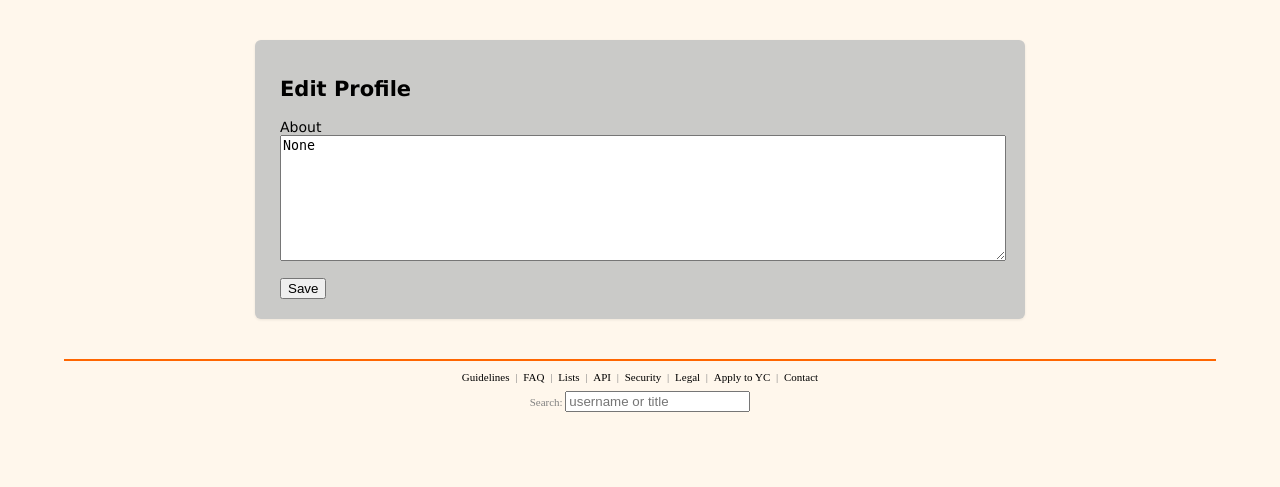
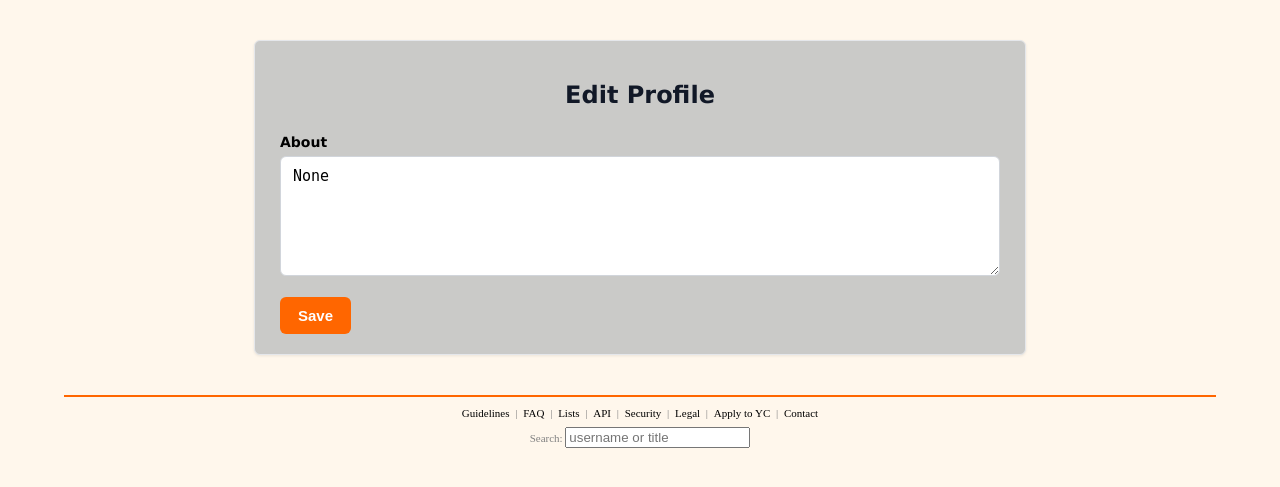
Before and after one commit to younus3443/Hacker_News_clone, a Django app: page /profile/edit/ in a window 1280 px wide. Shown: the part 46-533 px from the top of the page. Run offline with Django 5.2, Linux system fonts and the light colour scheme; the visitor is signed in with stand-in values (Sample User, id 1).

Commit message:
Add styles for profile container and form elements

```diff
--- a/Hackernews/core/static/css/style.css
+++ b/Hackernews/core/static/css/style.css
@@ -100,6 +100,114 @@ body {
   font-size: 14px;
 }
 
+/* edit_post */
+.profile-container {
+    max-width: 650px;
+    margin: 40px auto;
+    padding: 25px 30px;
+    background-color: #cacac8;
+    border: 1px solid #e5e7eb;
+    border-radius: 10px;
+    box-shadow: 0 6px 20px rgba(0, 0, 0, 0.06);
+    font-family: Arial, Helvetica, sans-serif;
+}
+
+/* Heading */
+.profile-container h2 {
+    margin-bottom: 25px;
+    font-size: 24px;
+    font-weight: bold;
+    color: #111827;
+    text-align: center;
+}
+
+/* Form labels */
+.profile-container label {
+    font-weight: 600;
+    color: #000
+}
+
+/* Input fields */
+.profile-container input[type="text"],
+.profile-container input[type="url"],
+.profile-container textarea {
+    width: 100%;
+    margin-top: 6px;
+    padding: 10px 12px;
+    font-size: 15px;
+    border: 1px solid #d1d5db;
+    border-radius: 6px;
+    box-sizing: border-box;
+    transition: border-color 0.2s, box-shadow 0.2s;
+}
+
+/* Focus effect */
+.profile-container input:focus,
+.profile-container textarea:focus {
+    outline: none;
+    border-color: #2563eb;
+    box-shadow: 0 0 0 2px rgba(37, 99, 235, 0.15);
+}
+
+/* Textarea */
+.profile-container textarea {
+    resize: vertical;
+    min-height: 120px;
+}
+
+/* Buttons */
+.profile-container button {
+    background-color: #ff6600;
+    color: white;
+    border: none;
+    padding: 10px 18px;
+    font-size: 15px;
+    font-weight: 600;
+    border-radius: 6px;
+    cursor: pointer;
+
+}
+
+.profile-container button:hover {
+    background-color: #ee670e;
+    box-shadow: 0 6px 18px rgba(37, 99, 235, 0.25);
+    transform: translateY(-1px);
+}
+
+/* Cancel link */
+.profile-container a {
+    margin-left: 15px;
+    color: #6b7280;
+    text-decoration: none;
+    font-weight: 500;
+}
+
+.profile-container a:hover {
+    text-decoration: underline;
+    color: #111827;
+}
+
+/* Spacing between fields */
+.profile-container p {
+    margin-bottom: 18px;
+}
+.profile-container form a {
+    display: inline-block;
+    padding: 10px 18px;
+    font-size: 15px;
+    font-weight: 600;
+    color: #374151;
+    background-color: #f3f4f6;
+    border: 1px solid #d1d5db;
+    border-radius: 6px;
+    text-decoration: none;
+
+}
+.profile-container form a:hover {
+    background-color: #e5e7eb;
+    border-color: #9ca3af;
+    color: #111827;
+}
 
 
 .news-item {
```
